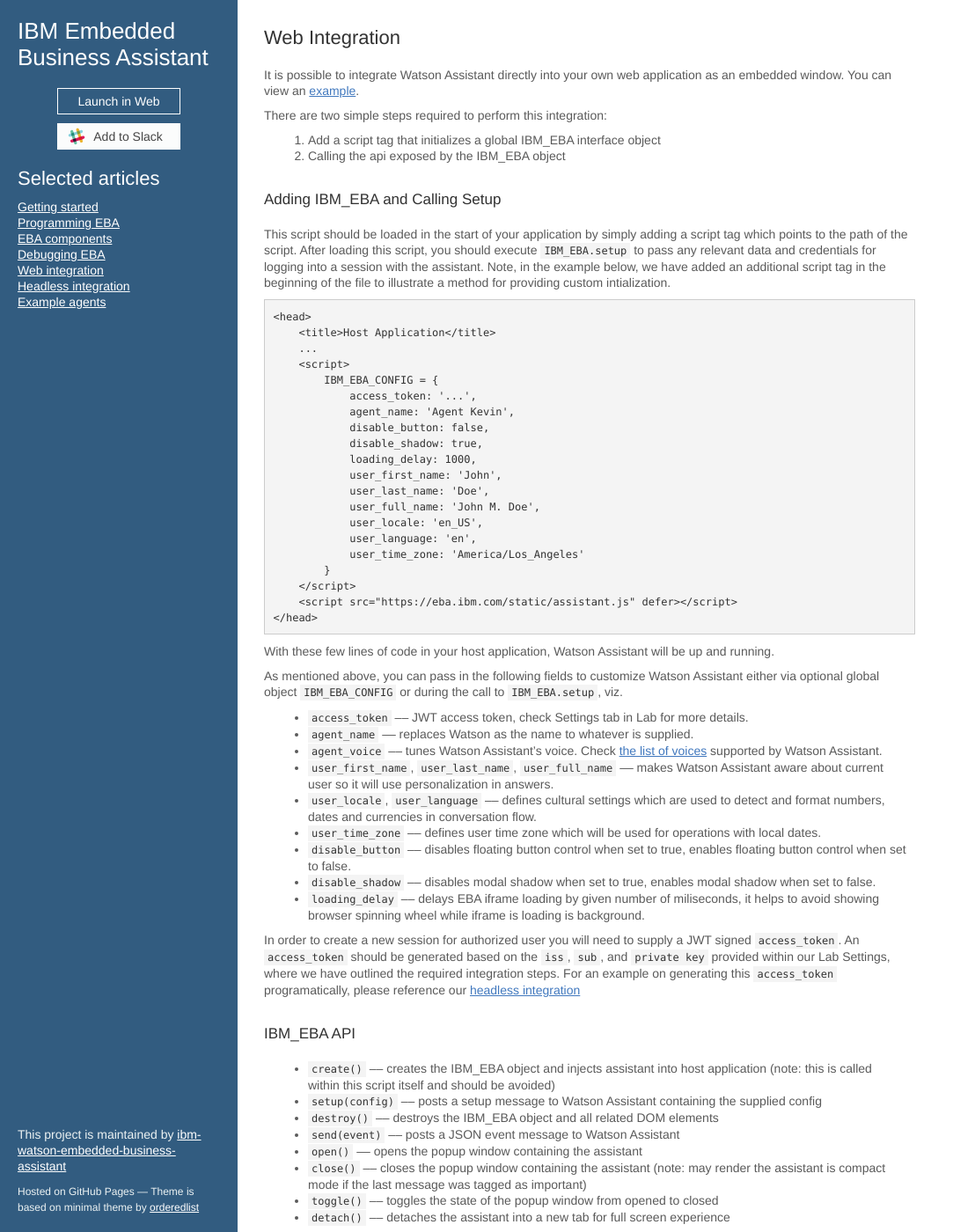
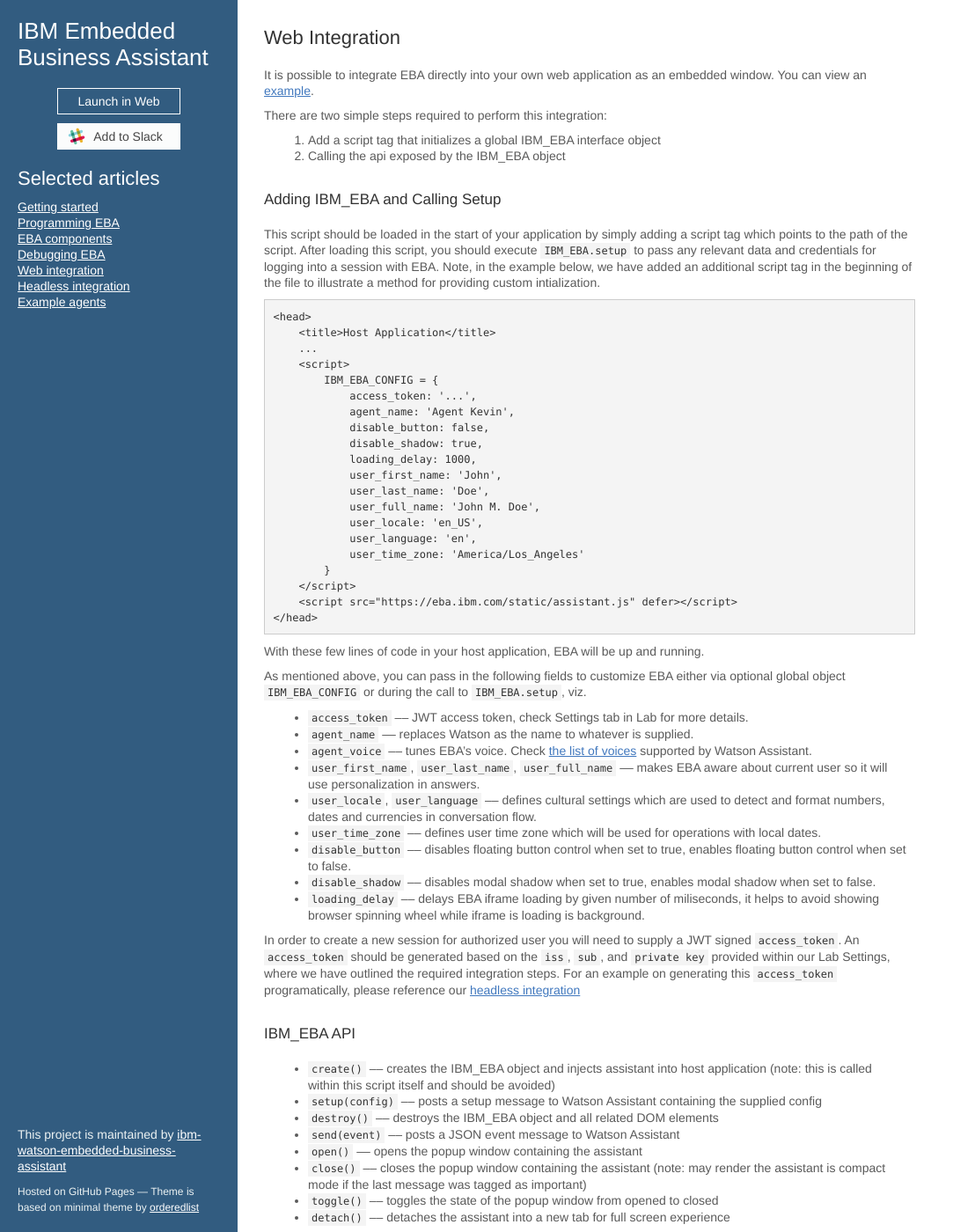
Before and after one commit to ibm-watson-embedded-business-assistant/eba-example-agents, a Jekyll site: the page built from docs/integration/Web.md, in a window 1280 px wide and 1400 px high. Shown: the whole window at 88% size, without its empty margins (0-1083 px from the left). Built offline with Jekyll 4.4.1, drawn with Linux system fonts in a browser that asks for light colours; our own code applies the rules of GitHub Pages for plain Markdown files; the repository's description, which GitHub fills in, is left out.

Commit message:
Update Web.md

````diff
--- a/docs/integration/Web.md
+++ b/docs/integration/Web.md
@@ -1,6 +1,6 @@
 ## Web Integration
 
-It is possible to integrate Watson Assistant directly into your own web application as an embedded window. You can view an [example](https://ibm-watson-embedded-business-assistant.github.io/eba-example-agents/docs/integration/index.html).
+It is possible to integrate EBA directly into your own web application as an embedded window. You can view an [example](https://ibm-watson-embedded-business-assistant.github.io/eba-example-agents/docs/integration/index.html).
 
 There are two simple steps required to perform this integration:
 
@@ -9,7 +9,7 @@
 
 ### Adding IBM_EBA and Calling Setup
 
-This script should be loaded in the start of your application by simply adding a script tag which points to the path of the script. After loading this script, you should execute `IBM_EBA.setup` to pass any relevant data and credentials for logging into a session with the assistant. Note, in the example below, we have added an additional script tag in the beginning of the file to illustrate a method for providing custom intialization.
+This script should be loaded in the start of your application by simply adding a script tag which points to the path of the script. After loading this script, you should execute `IBM_EBA.setup` to pass any relevant data and credentials for logging into a session with EBA. Note, in the example below, we have added an additional script tag in the beginning of the file to illustrate a method for providing custom intialization.
 
 ```
 <head>
@@ -33,14 +33,14 @@
     <script src="https://eba.ibm.com/static/assistant.js" defer></script>
 </head>
 ```
-With these few lines of code in your host application, Watson Assistant will be up and running.
+With these few lines of code in your host application, EBA will be up and running.
 
-As mentioned above, you can pass in the following fields to customize Watson Assistant either via optional global object `IBM_EBA_CONFIG` or during the call to `IBM_EBA.setup`, viz.
+As mentioned above, you can pass in the following fields to customize EBA either via optional global object `IBM_EBA_CONFIG` or during the call to `IBM_EBA.setup`, viz.
 
 * `access_token` –– JWT access token, check Settings tab in Lab for more details.
 * `agent_name` –– replaces Watson as the name to whatever is supplied.
-* `agent_voice` –– tunes Watson Assistant's voice. Check [the list of voices](./Voices.md) supported by Watson Assistant.
-* `user_first_name`, `user_last_name`, `user_full_name` –– makes Watson Assistant aware about current user so it will use personalization in answers.
+* `agent_voice` –– tunes EBA's voice. Check [the list of voices](./Voices.md) supported by Watson Assistant.
+* `user_first_name`, `user_last_name`, `user_full_name` –– makes EBA aware about current user so it will use personalization in answers.
 * `user_locale`, `user_language` –– defines cultural settings which are used to detect and format numbers, dates and currencies in conversation flow.
 * `user_time_zone` –– defines user time zone which will be used for operations with local dates.
 * `disable_button` –– disables floating button control when set to true, enables floating button control when set to false.
````
